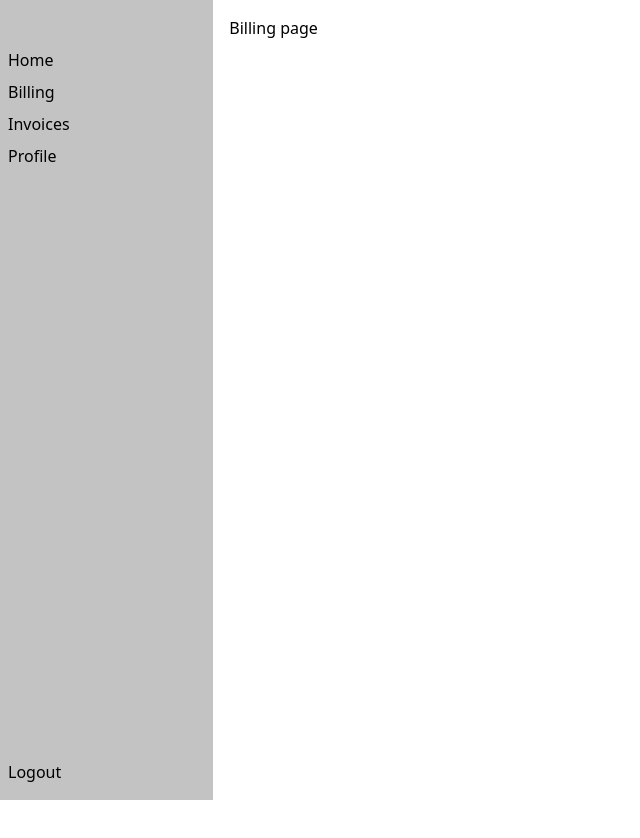
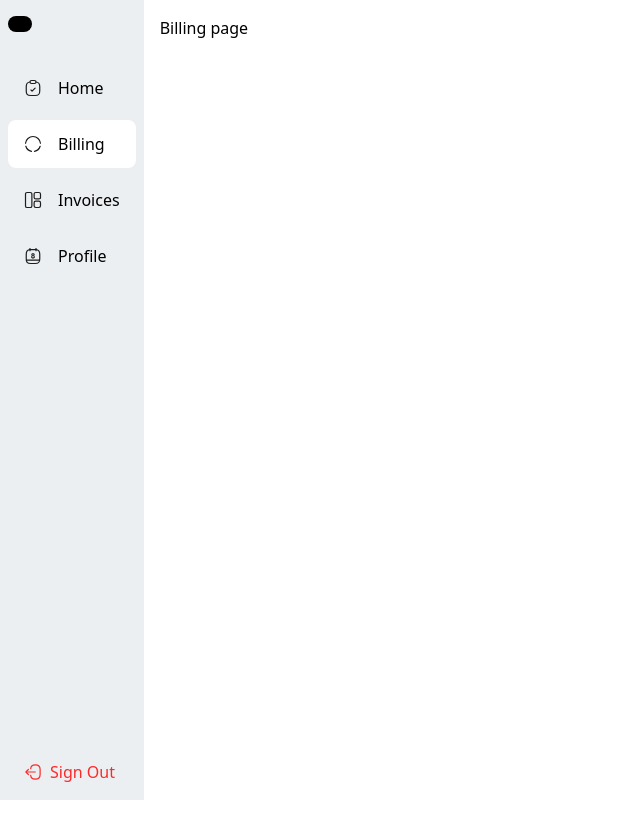
Before and after one commit to Affan-Khan-13/tensorGoAssignment, a React (Create React App) app in the folder frontend/: page /billing in a window 1280 px wide. Shown: the top 838 px of the page, without its empty margins (0-640 px from the left). Built offline with nearby package versions, Linux system fonts and the light colour scheme; no server answers; sample sign-in values are in the browser's storage.

Commit message:
frontendStart1.0

```diff
--- a/frontend/src/components/layout.js
+++ b/frontend/src/components/layout.js
@@ -4,7 +4,7 @@ import Sidebar from './sidebar'
 const Layout = ({children}) => {
   return (
     <div className='flex min-h-[100vh] relative'>
-      <div className='sticky top-0 max-h-[100vh] w-2/12'>
+      <div className='sticky top-0 max-h-[100vh] min-w-2/12'>
         <Sidebar/>
       </div>
 
--- a/frontend/src/components/login.js
+++ b/frontend/src/components/login.js
@@ -1,14 +1,20 @@
 import React from 'react'
 import { Link } from 'react-router-dom'
+import Google from '../icons/google'
 
 const Login = () => {
   return (
-    <div className='w-full min-h-[100vh] flex justify-center items-center'>
-      <Link to={'http://localhost:3001/api/v1/users/auth/google'}>
-      <div className='px-4 py-3 flex justify-center items-center bg-green-500 text-black font-bold rounded-2xl'>
-        Login
+    <div className='w-full min-h-[100vh] flex justify-center items-center bg-cover bg-no-repeat' style={{ backgroundImage: 'url(/images/loginBackground.jpg)' }}>
+      <div className=' py-8 px-8 rounded-lg flex flex-col items-center' style={{ backgroundImage: 'linear-gradient(to bottom, rgba(0,0,0,0.2), rgba(0,0,0,0.5))' }}>
+        <div className='text-[0.9rem] font-medium text-white mb-6'>
+          Login or Register
+        </div>
+        <Link to={'http://localhost:3001/api/v1/users/auth/google'}>
+          <div className=" bg-white w-full justify-center border-[1px] font-Overused font-medium border-[#E5E7EB] py-4 rounded-xl flex gap-3 items-center p-3">
+            <Google /> Continue with google
+          </div>
+        </Link>
       </div>
-      </Link>
     </div>
   )
 }
--- a/frontend/src/components/sidebar.js
+++ b/frontend/src/components/sidebar.js
@@ -1,14 +1,33 @@
-import React, { useEffect } from 'react'
-import { Link, useNavigate, useSearchParams } from 'react-router-dom';
+import React, { useEffect, useState } from 'react'
+import { Link, useLocation, useNavigate, useSearchParams } from 'react-router-dom';
 import getUserById from '../utils/getUserById';
 import { useUser } from '../redux/userContext';
+import Door from '../icons/door';
+import Calendaricon from '../icons/calendarIcon';
+import Statusicon from '../icons/statusIcon';
+import Dashboardicon from '../icons/dashboardIcon';
+import Clipboardicon from '../icons/clipboardIcon';
 
 const Sidebar = () => {
   const { state } = useUser();
   const user = state.user;
+
+  const [intial, setInitial] = useState();
+  const [shortname, setShortname] = useState();
   useEffect(() => {
-    console.log(user, "Context wala user")
+    if (user) {
+      const name = user?.name
+      const words = name?.split(' ');
+      const firstTwoWords = words.length > 1 ? words.slice(0, 2).join(' ') : name;
+      setShortname(firstTwoWords);
+      const firstname = name?.split('');
+      const letter = firstname[0];
+      setInitial(letter);
+    }
   }, [user])
+
+  const location = useLocation();
+  console.log(location, "location")
   const navigate = useNavigate();
   const [params] = useSearchParams();
   const id = params.get('id');
@@ -26,28 +45,32 @@ const Sidebar = () => {
     }
   }, [id])
 
-  const Logout = () =>{
+  const Logout = () => {
     localStorage.removeItem('userId');
     navigate('/login');
   }
+
+
   return (
-    <div className='h-full w-full bg-[#c4c3c3] flex flex-col justify-between text-black py-4 px-2'>
+    <div className='h-full w-full bg-[#ECEFF1] flex flex-col justify-between text-black py-4 px-2'>
       <div className='flex flex-col gap-8'>
-        <div>
-          <div>{user?.name}</div>
-          <div>{user?.email}</div>
+        <div className='flex gap-3 items-center'>
+          <div className='bg-black h-max w-max rounded-full px-3 py-2 text-white font-bold'>{intial}</div>
+          <div className='text-[1rem] font-medium'>{shortname}</div>
         </div>
 
         <div className='flex flex-col gap-2'>
-          <Link to={'/'}><div>Home</div></Link>
-          <Link to={'/billing'}><div>Billing</div></Link>
-          <Link to={'/invoices'}><div>Invoices</div></Link>
-          <Link to={'/profile'}><div>Profile</div></Link>
+          <Link to={'/'}><div className={`px-4 py-3 flex gap-4 items-center text-[1rem] font-medium  rounded-lg ${location.pathname === '/' ? 'bg-[#fff]' : ''}`}><Clipboardicon/> Home</div></Link>
+          <Link to={'/billing'}><div className={`px-4 py-3 flex gap-4 items-center text-[1rem] font-medium  rounded-lg ${location.pathname === '/billing' ? 'bg-[#fff]' : ''}`}><Statusicon/> Billing</div></Link>
+          <Link to={'/invoices'}><div className={`px-4 py-3 flex gap-4 items-center text-[1rem] font-medium  rounded-lg ${location.pathname === '/invoices' ? 'bg-[#fff]' : ''}`}><Dashboardicon/> Invoices</div></Link>
+          <Link to={'/profile'}><div className={`px-4 py-3 flex gap-4 items-center text-[1rem] font-medium  rounded-lg ${location.pathname === '/profile' ? 'bg-[#fff]' : ''}`}><Calendaricon/> Profile</div></Link>
         </div>
       </div>
 
-      <div onClick={()=>Logout()}>
-        Logout
+      <div>
+      <div className="px-4 text-[#FF2828] font-sans flex gap-2 items-center font-medium cursor-pointer" onClick={() => Logout()}>
+          <Door /> Sign Out
+        </div>
       </div>
 
     </div>
--- /dev/null
+++ b/frontend/src/icons/calendarIcon.js
@@ -0,0 +1,16 @@
+import React from 'react'
+
+const Calendaricon = () => {
+  return (
+    <svg width="18" height="18" viewBox="0 0 18 18" fill="none" xmlns="http://www.w3.org/2000/svg">
+<path d="M6 1.5V3.75" stroke="#1D1D1D" stroke-width="1.2" stroke-miterlimit="10" stroke-linecap="round" stroke-linejoin="round"/>
+<path d="M12 1.5V3.75" stroke="#1D1D1D" stroke-width="1.2" stroke-miterlimit="10" stroke-linecap="round" stroke-linejoin="round"/>
+<path d="M12 2.625C14.4975 2.76 15.75 3.7125 15.75 7.2375V11.8725C15.75 14.9625 15 16.5075 11.25 16.5075H6.75C3 16.5075 2.25 14.9625 2.25 11.8725V7.2375C2.25 3.7125 3.5025 2.7675 6 2.625H12Z" stroke="#1D1D1D" stroke-width="1.2" stroke-miterlimit="10" stroke-linecap="round" stroke-linejoin="round"/>
+<path d="M15.5625 13.2H2.4375" stroke="#1D1D1D" stroke-width="1.2" stroke-miterlimit="10" stroke-linecap="round" stroke-linejoin="round"/>
+<path d="M9 6.1875C8.0775 6.1875 7.2975 6.69 7.2975 7.665C7.2975 8.13 7.515 8.4825 7.845 8.7075C7.3875 8.9775 7.125 9.4125 7.125 9.9225C7.125 10.8525 7.8375 11.43 9 11.43C10.155 11.43 10.875 10.8525 10.875 9.9225C10.875 9.4125 10.6125 8.97 10.1475 8.7075C10.485 8.475 10.695 8.13 10.695 7.665C10.695 6.69 9.9225 6.1875 9 6.1875ZM9 8.3175C8.61 8.3175 8.325 8.085 8.325 7.7175C8.325 7.3425 8.61 7.125 9 7.125C9.39 7.125 9.675 7.3425 9.675 7.7175C9.675 8.085 9.39 8.3175 9 8.3175ZM9 10.5C8.505 10.5 8.145 10.2525 8.145 9.8025C8.145 9.3525 8.505 9.1125 9 9.1125C9.495 9.1125 9.855 9.36 9.855 9.8025C9.855 10.2525 9.495 10.5 9 10.5Z" fill="#1D1D1D"/>
+</svg>
+
+  )
+}
+
+export default Calendaricon
--- /dev/null
+++ b/frontend/src/icons/clipboardIcon.js
@@ -0,0 +1,14 @@
+import React from 'react'
+
+const Clipboardicon = () => {
+    return (
+        <svg width="18" height="18" viewBox="0 0 18 18" fill="none" xmlns="http://www.w3.org/2000/svg">
+            <path d="M6.9825 11.0249L8.1075 12.1499L11.1075 9.1499" stroke="#1D1D1D" stroke-width="1.2" stroke-linecap="round" stroke-linejoin="round" />
+            <path d="M7.5 4.5H10.5C12 4.5 12 3.75 12 3C12 1.5 11.25 1.5 10.5 1.5H7.5C6.75 1.5 6 1.5 6 3C6 4.5 6.75 4.5 7.5 4.5Z" stroke="#1D1D1D" stroke-width="1.2" stroke-miterlimit="10" stroke-linecap="round" stroke-linejoin="round" />
+            <path d="M12 3.01501C14.4975 3.15001 15.75 4.07251 15.75 7.50001V12C15.75 15 15 16.5 11.25 16.5H6.75C3 16.5 2.25 15 2.25 12V7.50001C2.25 4.08001 3.5025 3.15001 6 3.01501" stroke="#1D1D1D" stroke-width="1.2" stroke-miterlimit="10" stroke-linecap="round" stroke-linejoin="round" />
+        </svg>
+
+    )
+}
+
+export default Clipboardicon
--- /dev/null
+++ b/frontend/src/icons/dashboardIcon.js
@@ -0,0 +1,14 @@
+import React from 'react'
+
+const Dashboardicon = () => {
+    return (
+        <svg width="18" height="18" viewBox="0 0 18 18" fill="none" xmlns="http://www.w3.org/2000/svg">
+            <path d="M7.875 14.925V3.075C7.875 1.95 7.395 1.5 6.2025 1.5H3.1725C1.98 1.5 1.5 1.95 1.5 3.075V14.925C1.5 16.05 1.98 16.5 3.1725 16.5H6.2025C7.395 16.5 7.875 16.05 7.875 14.925Z" stroke="#1D1D1D" stroke-width="1.2" stroke-linecap="round" stroke-linejoin="round" />
+            <path d="M16.5 6.39V2.985C16.5 1.9275 16.02 1.5 14.8275 1.5H11.7975C10.605 1.5 10.125 1.9275 10.125 2.985V6.3825C10.125 7.4475 10.605 7.8675 11.7975 7.8675H14.8275C16.02 7.875 16.5 7.4475 16.5 6.39Z" stroke="#1D1D1D" stroke-width="1.2" stroke-linecap="round" stroke-linejoin="round" />
+            <path d="M16.5 14.8275V11.7975C16.5 10.605 16.02 10.125 14.8275 10.125H11.7975C10.605 10.125 10.125 10.605 10.125 11.7975V14.8275C10.125 16.02 10.605 16.5 11.7975 16.5H14.8275C16.02 16.5 16.5 16.02 16.5 14.8275Z" stroke="#1D1D1D" stroke-width="1.2" stroke-linecap="round" stroke-linejoin="round" />
+        </svg>
+
+    )
+}
+
+export default Dashboardicon
--- /dev/null
+++ b/frontend/src/icons/door.js
@@ -0,0 +1,15 @@
+import React from 'react'
+
+const Door = () => {
+    return (
+        <div>
+            <svg xmlns="http://www.w3.org/2000/svg" width="18" height="18" viewBox="0 0 18 18" fill="none">
+                <path d="M6.6748 5.67018C6.9073 2.97018 8.2948 1.86768 11.3323 1.86768H11.4298C14.7823 1.86768 16.1248 3.21018 16.1248 6.56268V11.4527C16.1248 14.8052 14.7823 16.1477 11.4298 16.1477H11.3323C8.3173 16.1477 6.9298 15.0602 6.6823 12.4052" stroke="#FF2828" stroke-width="1.2" stroke-linecap="round" stroke-linejoin="round" />
+                <path d="M11.2498 9H2.71484" stroke="#FF2828" stroke-width="1.2" stroke-linecap="round" stroke-linejoin="round" />
+                <path d="M4.3875 6.4873L1.875 8.9998L4.3875 11.5123" stroke="#FF2828" stroke-width="1.2" stroke-linecap="round" stroke-linejoin="round" />
+            </svg>
+        </div>
+    )
+}
+
+export default Door
--- /dev/null
+++ b/frontend/src/icons/google.js
@@ -0,0 +1,15 @@
+import React from 'react'
+
+const Google = () => {
+    return (
+        <svg width="24" height="24" viewBox="0 0 24 24" fill="none" xmlns="http://www.w3.org/2000/svg">
+            <path fill-rule="evenodd" clip-rule="evenodd" d="M23.0291 12.2665C23.0291 11.4334 22.9543 10.6323 22.8155 9.86328H11.75V14.408H18.0731C17.8008 15.8767 16.973 17.121 15.7287 17.9541V20.9021H19.5257C21.7474 18.8566 23.0291 15.8446 23.0291 12.2665Z" fill="#4285F4" />
+            <path fill-rule="evenodd" clip-rule="evenodd" d="M11.7494 23.7472C14.9216 23.7472 17.5812 22.6951 19.5251 20.9007L15.728 17.9528C14.676 18.6577 13.3302 19.0743 11.7494 19.0743C8.68929 19.0743 6.09915 17.0075 5.17525 14.2305H1.25V17.2745C3.18325 21.1143 7.15657 23.7472 11.7494 23.7472Z" fill="#34A853" />
+            <path fill-rule="evenodd" clip-rule="evenodd" d="M5.17492 14.2314C4.93994 13.5264 4.80643 12.7734 4.80643 11.999C4.80643 11.2247 4.93994 10.4717 5.17492 9.76673V6.72266H1.24967C0.453941 8.30878 0 10.1032 0 11.999C0 13.8949 0.453941 15.6893 1.24967 17.2754L5.17492 14.2314Z" fill="#FBBC05" />
+            <path fill-rule="evenodd" clip-rule="evenodd" d="M11.7494 4.92292C13.4744 4.92292 15.0231 5.51571 16.2407 6.67994L19.6106 3.31009C17.5758 1.41422 14.9163 0.25 11.7494 0.25C7.15657 0.25 3.18325 2.88286 1.25 6.72266L5.17525 9.76673C6.09915 6.98968 8.68929 4.92292 11.7494 4.92292Z" fill="#EA4335" />
+        </svg>
+
+    )
+}
+
+export default Google
--- /dev/null
+++ b/frontend/src/icons/statusIcon.js
@@ -0,0 +1,13 @@
+import React from 'react'
+
+const Statusicon = () => {
+    return (
+        <svg width="18" height="18" viewBox="0 0 18 18" fill="none" xmlns="http://www.w3.org/2000/svg">
+            <path d="M1.83749 11.2275C2.63999 13.8075 4.8 15.795 7.485 16.3425" stroke="#1D1D1D" stroke-width="1.2" stroke-miterlimit="10" stroke-linecap="round" stroke-linejoin="round" />
+            <path d="M1.53751 8.235C1.92001 4.4475 5.115 1.5 9 1.5C12.885 1.5 16.08 4.455 16.4625 8.235" stroke="#1D1D1D" stroke-width="1.2" stroke-miterlimit="10" stroke-linecap="round" stroke-linejoin="round" />
+            <path d="M10.5075 16.35C13.185 15.8025 15.3375 13.8375 16.155 11.265" stroke="#1D1D1D" stroke-width="1.2" stroke-miterlimit="10" stroke-linecap="round" stroke-linejoin="round" />
+        </svg>
+    )
+}
+
+export default Statusicon
```
Also changed, not shown: frontend/public/images/loginBackground.jpg (added).
